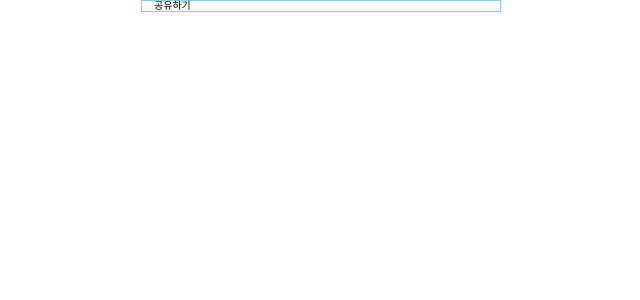
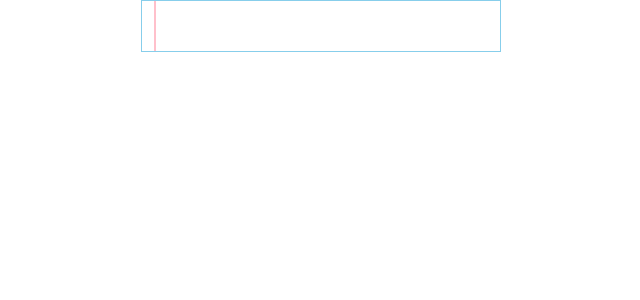
Before and after one commit to 32th-SOPKATHON-TEAM1/Client, a React (Vite) app: page /1 in a window 1280 px wide. Shown: the top 300 px of the page, without its empty margins (319-959 px from the left). Built offline with nearby package versions, Linux system fonts and the light colour scheme.

Commit message:
[ fix ] git 에러 해결

```diff
--- a/src/@components/common/ShareBtn.jsx
+++ b/src/@components/common/ShareBtn.jsx
@@ -2,6 +2,7 @@ import React from "react";
 import { useEffect } from "react";
 import { useLocation } from "react-router-dom";
 import styled from "styled-components";
+import Button from "../common/button";
 
 export default function ShareBtn() {
   const location = useLocation();
@@ -18,9 +19,7 @@ export default function ShareBtn() {
 
   return (
     <>
-      <ShareButton onClick={() => handleCopyClipBoard(`${baseUrl}${location.pathname}`)}>공유하기</ShareButton>
+      <Button onClick={() => handleCopyClipBoard(`${baseUrl}${location.pathname}`)}>공유하기</Button>
     </>
   );
 }
-
-const ShareButton = styled.div``;
```
